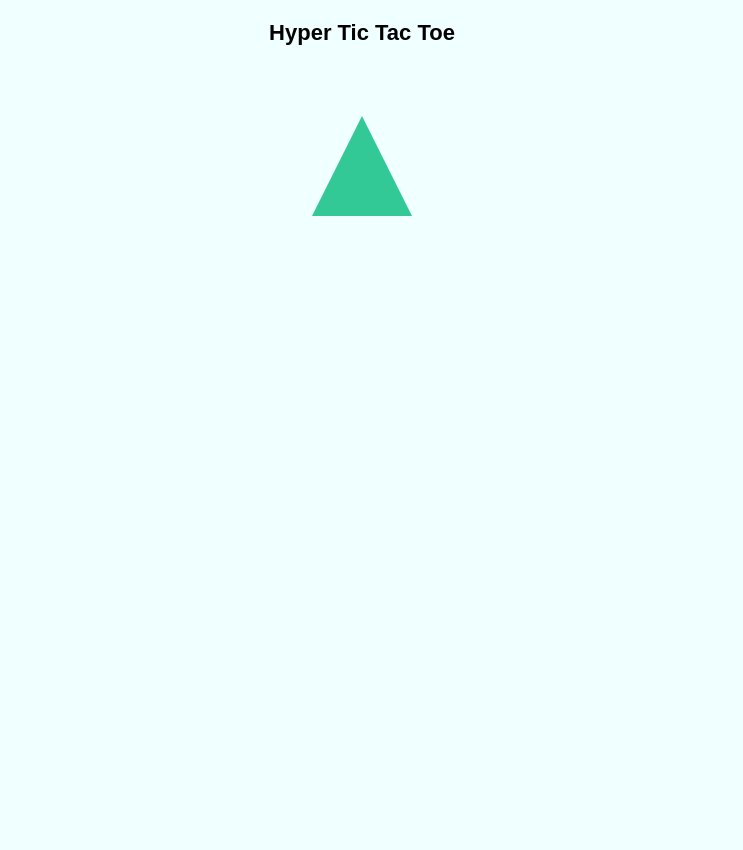
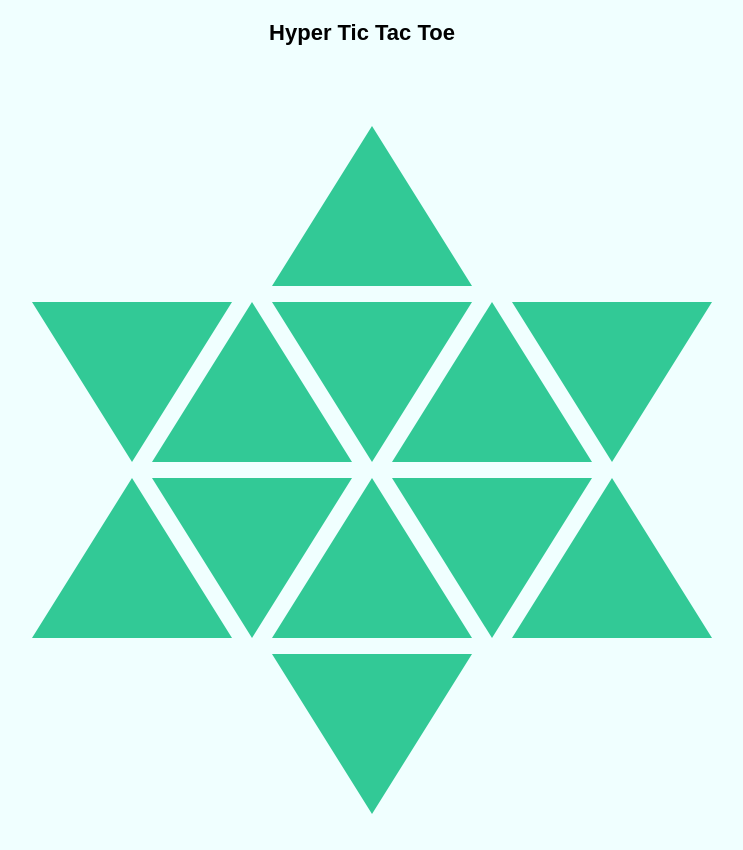
Before and after one commit to scgagliardi2/HyperTicTacToe, a React (Create React App) app: page / in a window 1280 px wide. Shown: the top 850 px of the page, without its empty margins (278-1021 px from the left). Built offline with nearby package versions, Linux system fonts and the light colour scheme.

Commit message:
display large triangle correctly

```diff
--- a/src/components/FullBoard.css
+++ b/src/components/FullBoard.css
@@ -1,7 +1,37 @@
 .fullBoard {
   margin-top: 50px;
-  height: 800;
-  width: 800px;
+  height: 900;
+  width: 1000px;
   display: inline-block;
   text-align: center;
 }
+
+.row {
+  width: 100%;
+  margin: 10px;
+}
+
+.columnOne {
+  position: relative;
+  left: 160px;
+  display: inline-block;
+}
+.columnTwo {
+  position: relative;
+  left: 80px;
+  display: inline-block;
+}
+.columnThree {
+  position: relative;
+  display: inline-block;
+}
+.columnFour {
+  position: relative;
+  right: 80px;
+  display: inline-block;
+}
+.columnFive {
+  position: relative;
+  right: 160px;
+  display: inline-block;
+}
--- a/src/components/FullBoard.js
+++ b/src/components/FullBoard.js
@@ -1,11 +1,54 @@
 import React from "react";
 import "./FullBoard.css";
-import LargeTriangle from "./LargeTriangle";
+import LargeTriangleUP from "./triangles/LargeTriangleUP";
+import LargeTriangleDOWN from "./triangles/LargeTriangleDOWN";
 
 class FullBoard extends React.Component {
   state = {};
   render() {
-    return <div className="fullBoard"><LargeTriangle></LargeTriangle></div>;
+    return (
+    <div className="fullBoard">
+      <div className="row">
+        <LargeTriangleUP></LargeTriangleUP>
+      </div>
+      <div className="row">
+        <div className='columnOne'>
+          <LargeTriangleDOWN></LargeTriangleDOWN>
+        </div>
+        <div className='columnTwo'>
+          <LargeTriangleUP></LargeTriangleUP>
+        </div>
+        <div className='columnThree'>
+          <LargeTriangleDOWN></LargeTriangleDOWN>
+        </div>
+        <div className='columnFour'>
+          <LargeTriangleUP></LargeTriangleUP>
+        </div>
+        <div className='columnFive'>
+          <LargeTriangleDOWN></LargeTriangleDOWN>
+        </div>
+      </div>
+      <div className="row">
+        <div className='columnOne'>
+          <LargeTriangleUP></LargeTriangleUP>
+        </div>
+        <div className='columnTwo'>
+          <LargeTriangleDOWN></LargeTriangleDOWN>
+        </div>
+        <div className='columnThree'>
+          <LargeTriangleUP></LargeTriangleUP>
+        </div>
+        <div className='columnFour'>
+          <LargeTriangleDOWN></LargeTriangleDOWN>
+        </div>
+        <div className='columnFive'>
+          <LargeTriangleUP></LargeTriangleUP>
+        </div>
+      </div>
+      <div className="row">
+        <LargeTriangleDOWN></LargeTriangleDOWN>
+      </div>
+    </div>);
   }
 }
 
--- a/src/components/LargeTriangle.css
+++ /dev/null
@@ -1,12 +0,0 @@
-.largeTriangle {
-  width: 0;
-  height: 0;
-  border-left: 50px solid transparent;
-  border-right: 50px solid transparent;
-  border-bottom: 100px solid rgb(50, 201, 150);
-  display: inline-block;
-}
-
-.largeTriangle:hover {
-  border-bottom: 100px solid rgb(63, 250, 188)
-}
--- a/src/components/LargeTriangle.js
+++ /dev/null
@@ -1,13 +0,0 @@
-import React from "react";
-import "./LargeTriangle.css";
-
-class LargeTriangle extends React.Component {
-
-  render() {
-    return (
-      <div className="largeTriangle"></div>
-    );
-  }
-}
-
-export default LargeTriangle;
--- /dev/null
+++ b/src/components/triangles/LargeTriangleDOWN.css
@@ -0,0 +1,13 @@
+.largeTriangleDOWN {
+  width: 0;
+  height: 0;
+  border-left: 100px solid transparent;
+  border-right: 100px solid transparent;
+  border-top: 160px solid rgb(50, 201, 150);
+  display: inline-block;
+  position: relative;
+}
+
+.largeTriangleDOWN:hover {
+  border-top: 160px solid rgb(63, 250, 188)
+}
--- /dev/null
+++ b/src/components/triangles/LargeTriangleDOWN.js
@@ -0,0 +1,13 @@
+import React from "react";
+import "./LargeTriangleDOWN.css";
+
+class LargeTriangleDOWN extends React.Component {
+
+  render() {
+    return (
+      <div className="largeTriangleDOWN"></div>
+    );
+  }
+}
+
+export default LargeTriangleDOWN;
--- /dev/null
+++ b/src/components/triangles/LargeTriangleUP.css
@@ -0,0 +1,13 @@
+.largeTriangleUP {
+  width: 0;
+  height: 0;
+  border-left: 100px solid transparent;
+  border-right: 100px solid transparent;
+  border-bottom: 160px solid rgb(50, 201, 150);
+  display: inline-block;
+  position: relative;
+}
+
+.largeTriangleUP:hover {
+  border-bottom: 160px solid rgb(63, 250, 188)
+}
--- /dev/null
+++ b/src/components/triangles/LargeTriangleUP.js
@@ -0,0 +1,13 @@
+import React from "react";
+import "./LargeTriangleUP.css";
+
+class LargeTriangleUP extends React.Component {
+
+  render() {
+    return (
+      <div className="largeTriangleUP"></div>
+    );
+  }
+}
+
+export default LargeTriangleUP;
```
